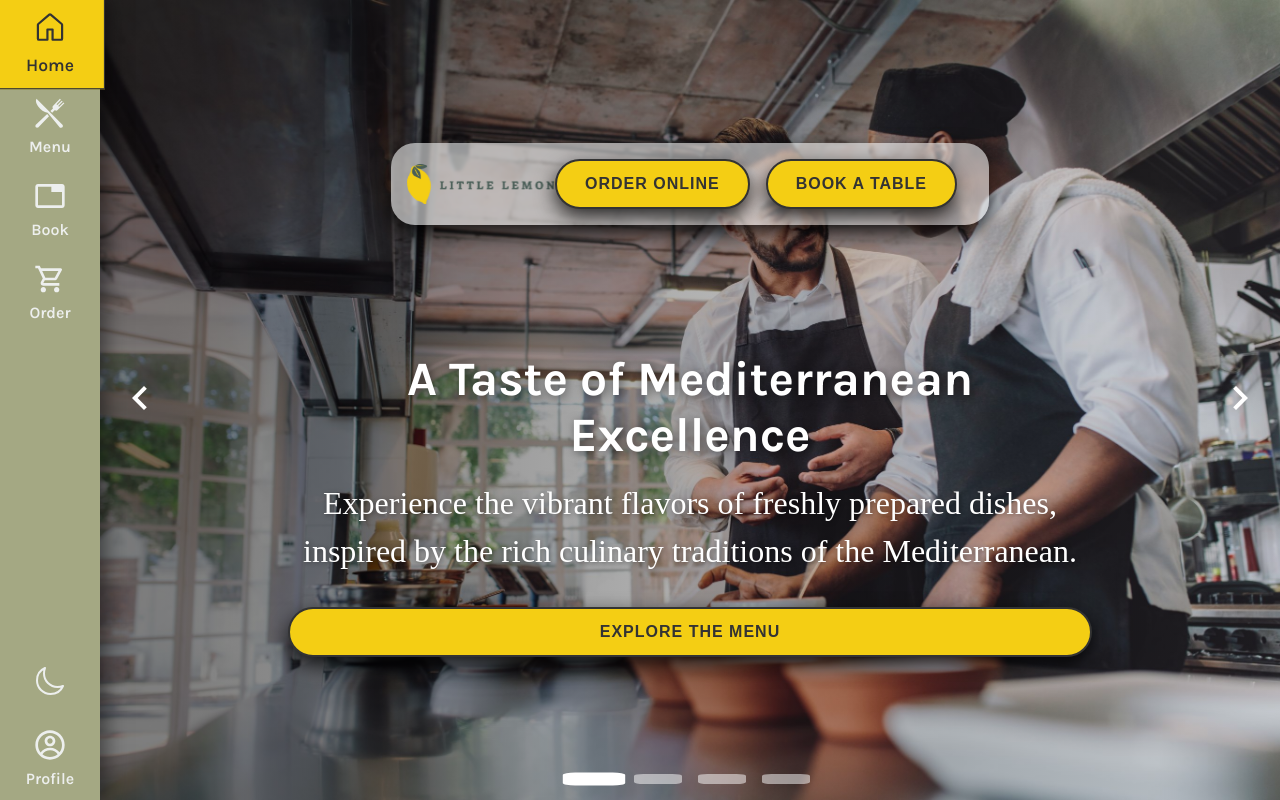
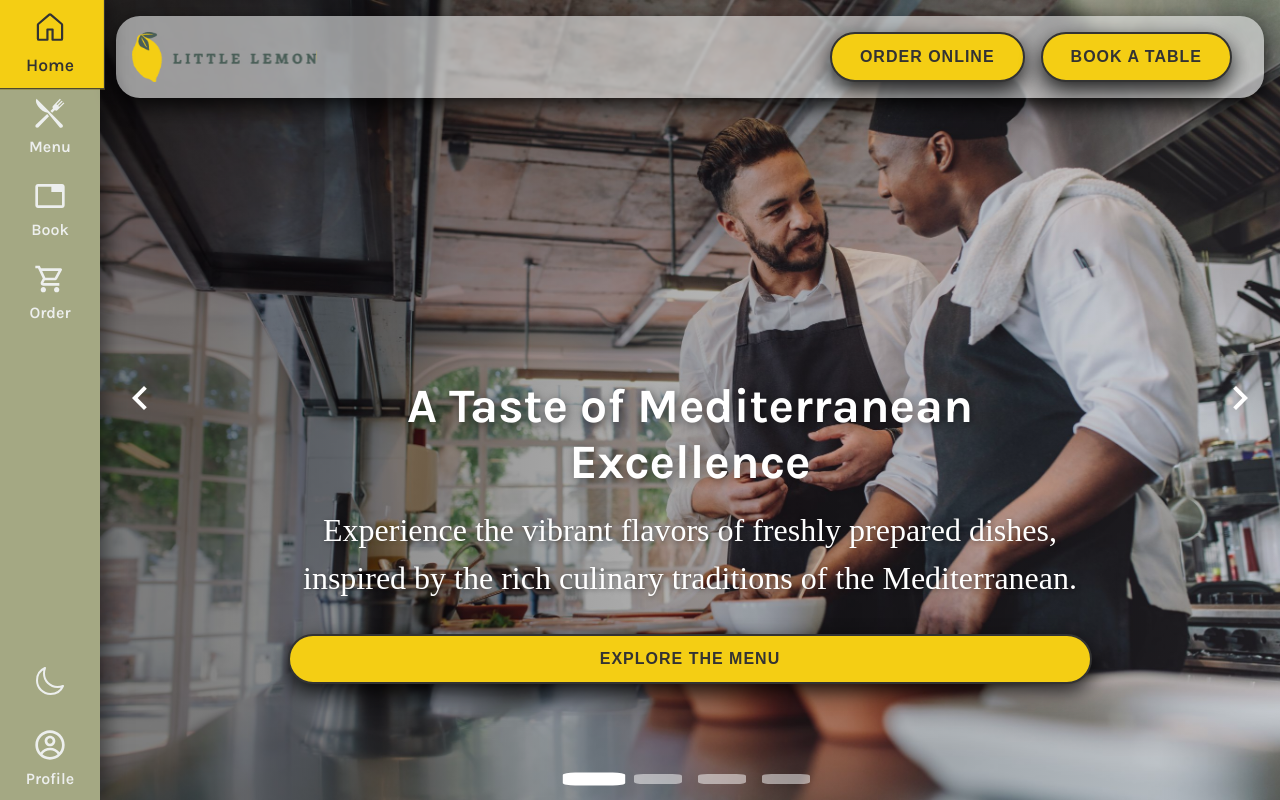
Before and after one commit to dluksa20/Little-lemon, a React (Vite) app: page / in a window 1280 px wide. Built offline with nearby package versions, Linux system fonts and the light colour scheme; a web font is replaced by a local one.

Commit message:
new hero layout

```diff
--- a/src/components/hero/Hero.css
+++ b/src/components/hero/Hero.css
@@ -24,10 +24,10 @@
 }
 
 .hero-content {
-    height: 100%;
+    height: calc(100vh - 100px);
     display: flex;
     flex-direction: column;
-    justify-content: space-evenly;
+    justify-content: space-between;
     align-items: center;
     padding: 1rem;
 }
@@ -35,8 +35,10 @@
 /* Hero top section */
 .logo-container {
     display: flex;
-    align-items: center;
+    align-content: start;
+    justify-items: start;
     justify-content: space-between;
+    width: 100%;
     padding: 1rem 1rem;
     border-radius: 1.5rem;
     background: rgba(237, 239, 238, 0.6);
```
